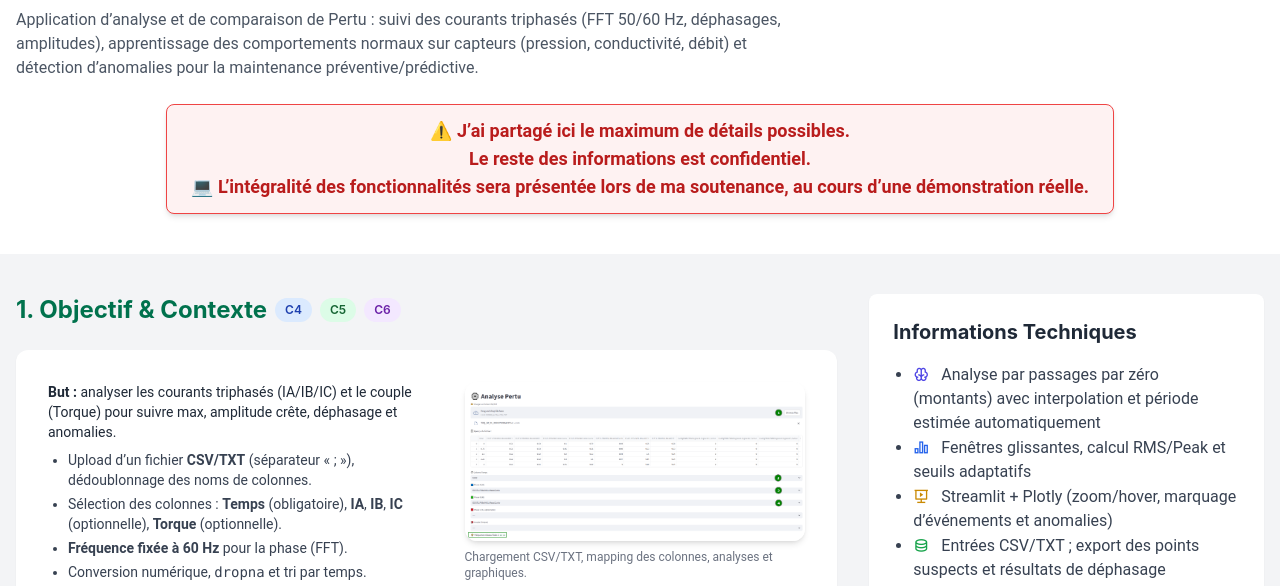
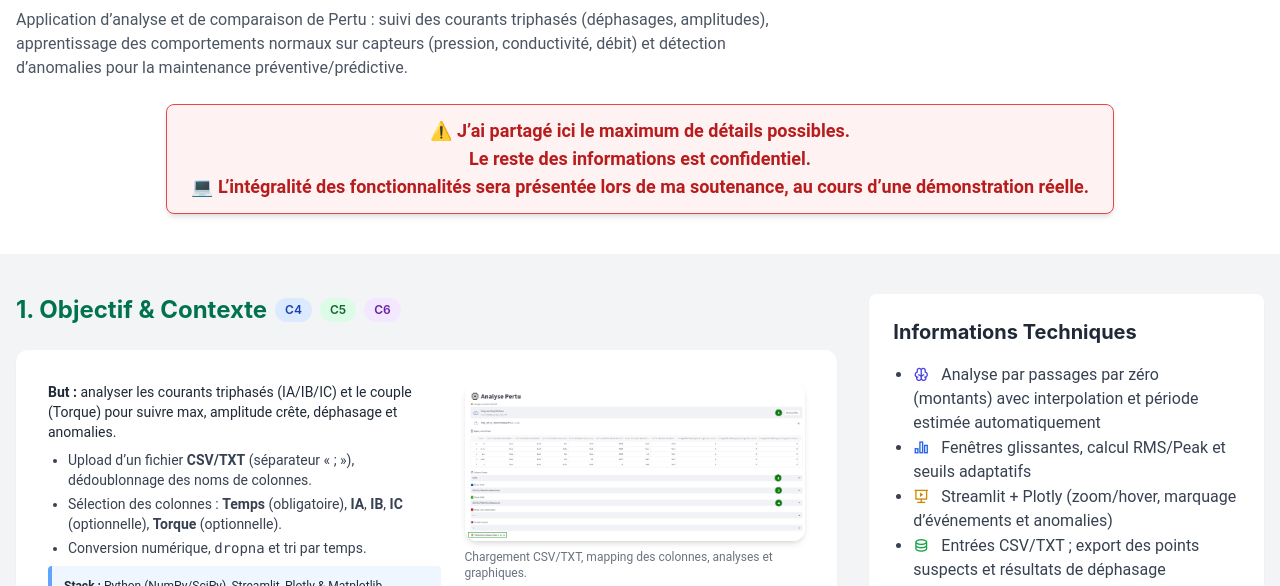
Before and after one commit to Hamzakhaoulani/khaoulaniPortfolio.github.io, a website: page ML.html in a window 1280 px wide. Shown: the part 214-800 px from the top of the page. Drawn offline with nearby package versions, Linux system fonts and the light colour scheme.

Commit message:
Update ML.html

```diff
--- a/ML.html
+++ b/ML.html
@@ -72,7 +72,7 @@
         Analyse de Pertu – ML & Détection d’anomalies
       </h1>
       <p class="mt-3 text-gray-600 max-w-3xl">
-        Application d’analyse et de comparaison de Pertu : suivi des courants triphasés (FFT 50/60&nbsp;Hz, déphasages, amplitudes), apprentissage des comportements normaux sur capteurs (pression, conductivité, débit) et détection d’anomalies pour la maintenance préventive/prédictive.
+        Application d’analyse et de comparaison de Pertu : suivi des courants triphasés (déphasages, amplitudes), apprentissage des comportements normaux sur capteurs (pression, conductivité, débit) et détection d’anomalies pour la maintenance préventive/prédictive.
       </p>
 
       <!-- Bannière de confidentialité + soutenance -->
@@ -132,7 +132,6 @@
         <ul class="list-disc pl-5 text-gray-700 space-y-1">
           <li>Upload d’un fichier <b>CSV/TXT</b> (séparateur « ; »), dédoublonnage des noms de colonnes.</li>
           <li>Sélection des colonnes : <b>Temps</b> (obligatoire), <b>IA</b>, <b>IB</b>, <b>IC</b> (optionnelle), <b>Torque</b> (optionnelle).</li>
-          <li><b>Fréquence fixée à 60 Hz</b> pour la phase (FFT).</li>
           <li>Conversion numérique, <code>dropna</code> et tri par temps.</li>
         </ul>
         <div class="mt-3 text-xs bg-blue-50 border-l-4 border-blue-400 p-3 rounded">
```
